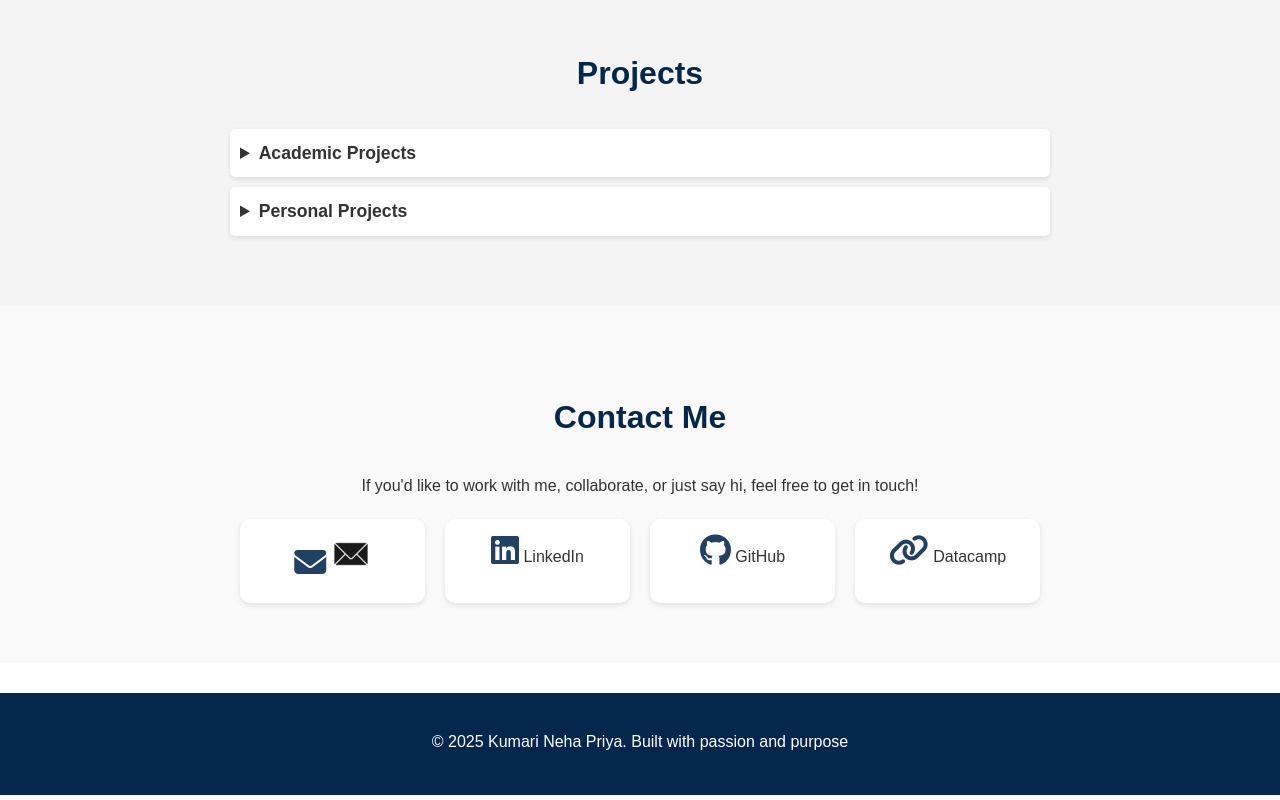
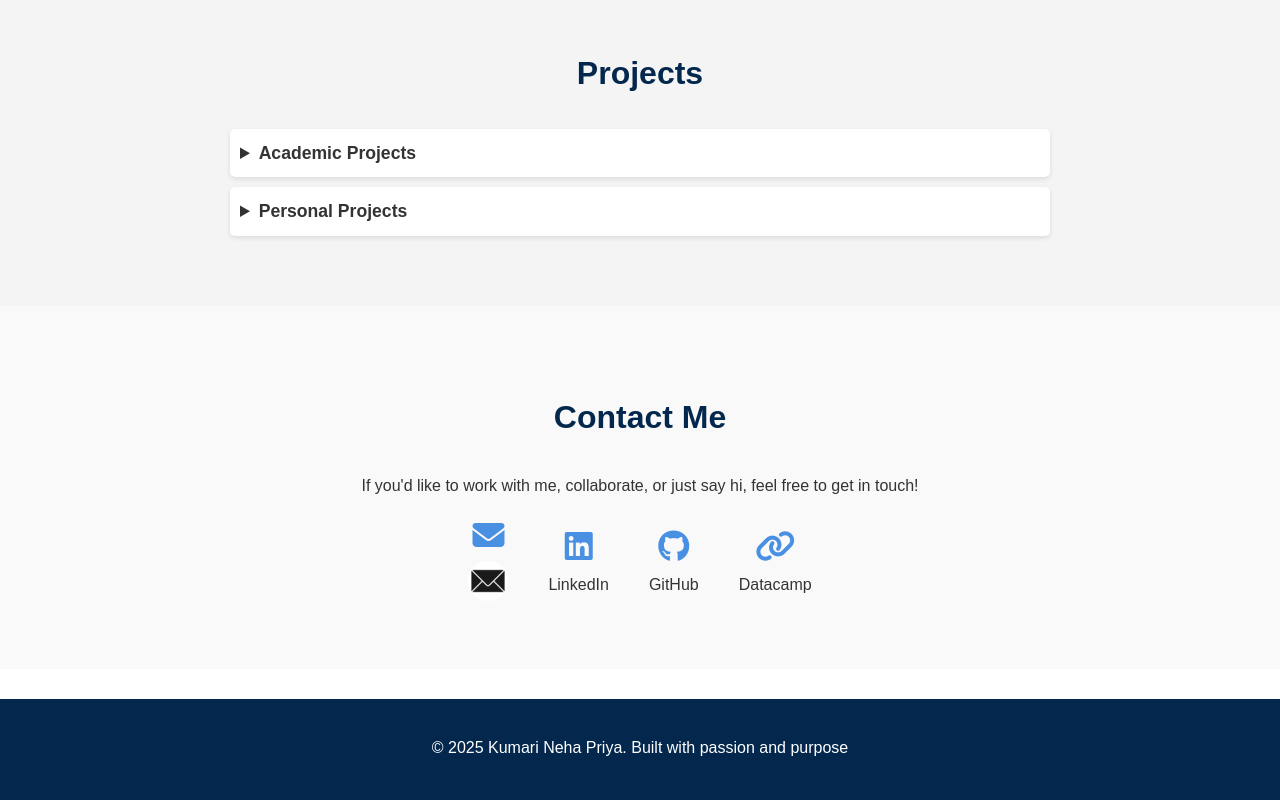
Before and after one commit to Kumari-Neha-Priya/Kumari-Neha-Priya.github.io, a plain HTML site: page index.html in a window 1280 px wide. Shown: the part 3710-4510 px from the top of the page. Drawn offline with Linux system fonts and the light colour scheme.

Commit message:
Update style.css

```diff
--- a/style.css
+++ b/style.css
@@ -156,24 +156,21 @@ p {
 }
 
 .contact-info {
-    display: grid;
-    grid-template-columns: repeat(auto-fit, minmax(150px, 1fr));
-    gap: 20px;
-    max-width: 800px;
-    margin: 0 auto;
+    display: flex;
+    justify-content: center;
+    gap: 40px;
+    align-items: center;
 }
 
 .contact-item {
-    background: white;
-    padding: 15px;
-    border-radius: 10px;
-    box-shadow: 0 2px 5px rgba(0, 0, 0, 0.1);
-    text-align: center;
+    display: flex;
+    flex-direction: column;
+    align-items: center;
 }
 
 .contact-item i {
     font-size: 2rem;
-    color: #204164;
+    color: #4A90E2;
     margin-bottom: 10px;
 }
 
```
